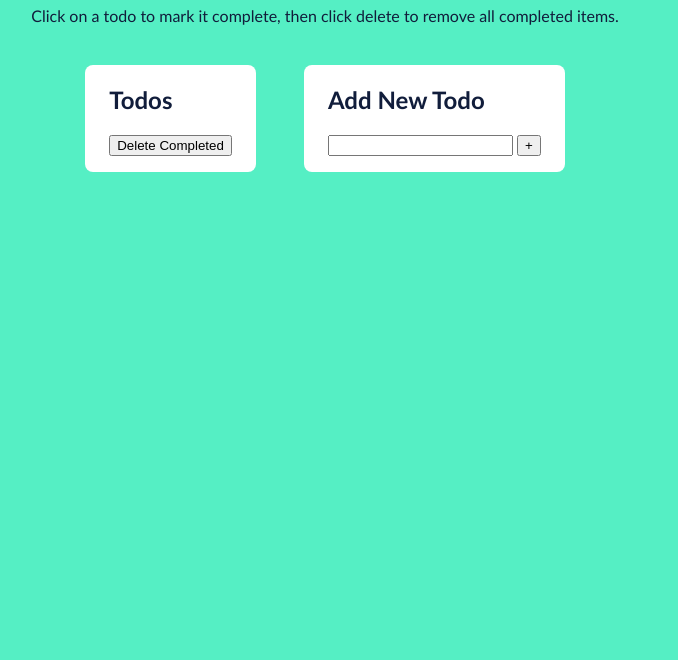
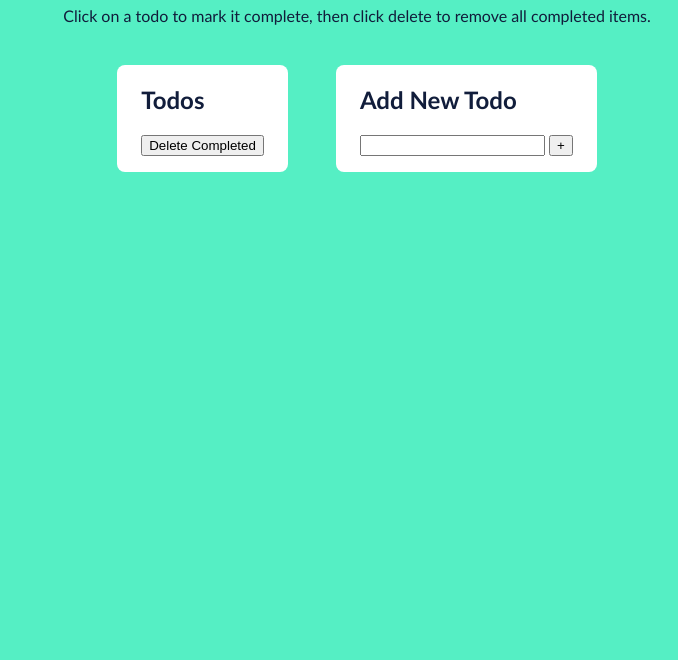
Before and after one commit to j-otterbox/todo-app, a plain HTML site: page index.html in a window 1280 px wide. Shown: the part 140-800 px from the top of the page, without its empty margins (283-961 px from the left). Drawn offline with Linux system fonts and the light colour scheme.

Commit message:
center content fix

```diff
--- a/style.css
+++ b/style.css
@@ -8,7 +8,7 @@ ul {
 
 body {
   max-width: 1200px;
-  margin-top: 64px;
+  margin: 64px auto 0 auto;
   /* layout */
   display: flex;
   flex-direction: column;
```
